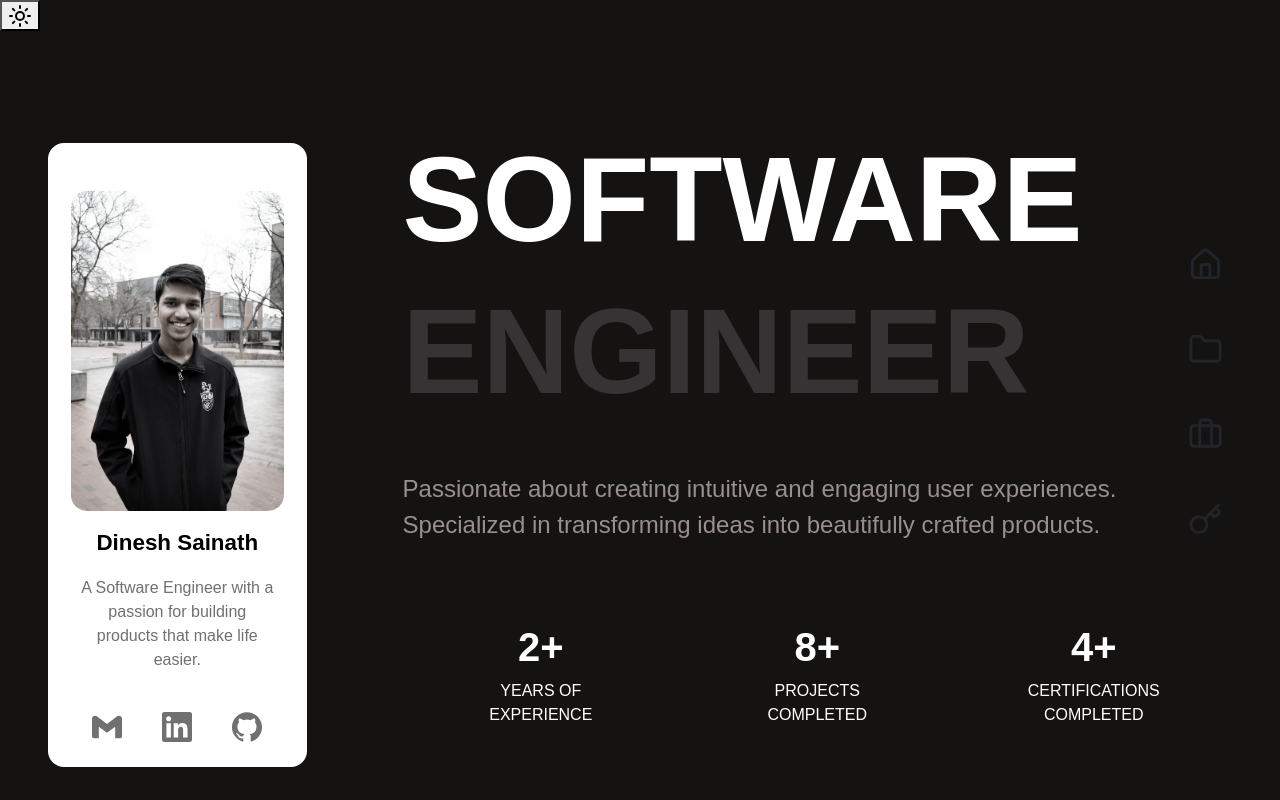
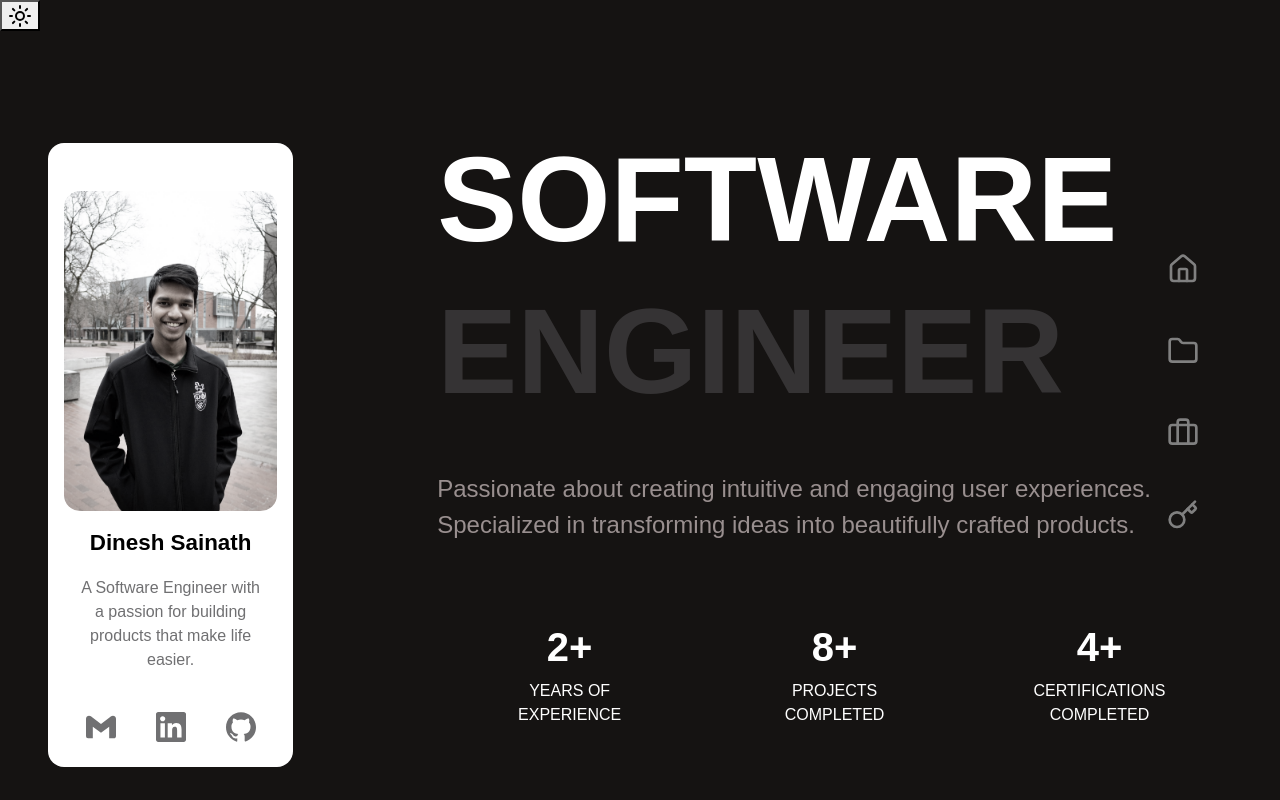
Before and after one commit to DineshSainath/ds-portfolio, a React (Create React App) app: page / in a window 1280 px wide. Shown: the top 800 px of the page. Built offline with nearby package versions, Linux system fonts and the light colour scheme; the HTML template or start-up script is replaced by a standard one; a web font is replaced by a local one.

Commit message:
right - navbar

```diff
--- a/src/components/Left.css
+++ b/src/components/Left.css
@@ -13,7 +13,7 @@
   flex-direction: column;
   align-items: center;
   max-height: 39rem;
-  max-width: 25rem;
+  max-width: 22rem;
   margin-top: 5rem;
 }
 
--- a/src/components/Middle.css
+++ b/src/components/Middle.css
@@ -7,6 +7,7 @@
   padding: 3rem;
   display: flex;
   flex-direction: column;
+  margin-left: 3rem;
 }
 
 .heading-1,
@@ -42,7 +43,7 @@
 
 /* RECENT PROJECTS */
 .section-heading-1 {
-  margin-top: 1rem;
+  margin-top: 1.2rem;
   font-size: 5.5rem;
   font-weight: bold;
   /*Animation*/
@@ -115,7 +116,6 @@
 }
 
 /* SKILLS */
-
 .skill-cards {
   display: flex;
   max-width: 80em;
--- a/src/components/Right.css
+++ b/src/components/Right.css
@@ -0,0 +1,22 @@
+.right-navbar {
+  position: fixed;
+  right: 0;
+  top: 50%;
+  transform: translateY(-50%);
+  margin-right: 3rem;
+  /* background-color: #f8f9fa; */
+  border-radius: 0.8rem;
+}
+
+.nav-background {
+  border-radius: 0.5rem; /* rounded-4 (Bootstrap: 0.5rem or 8px) */
+  padding: 1rem;
+}
+
+.navButton {
+  padding: 1rem; /* p-3 (Bootstrap spacing: 1rem or 16px) */
+  display: flex; /* d-flex */
+  justify-content: center; /* justify-content-center */
+  align-items: center; /* align-items-center */
+  color: gray;
+}
--- a/src/components/Right.jsx
+++ b/src/components/Right.jsx
@@ -1,5 +1,6 @@
 import React from "react";
 import { Home, Folder, Briefcase, Key } from "lucide-react";
+import "./Right.css";
 
 const Right = () => {
   const navItems = [
@@ -10,8 +11,8 @@ const Right = () => {
   ];
 
   return (
-    <div className="right-navbar position-fixed end-0 top-50 translate-middle-y p-4">
-      <div className="nav-background rounded-4 p-3">
+    <div className="right-navbar">
+      <div className="nav-background">
         <nav>
           <ul className="list-unstyled mb-0">
             {navItems.map((item) => (
@@ -31,9 +32,9 @@ const Right = () => {
                       });
                     }
                   }}
-                  className="navButton btn p-3 d-flex justify-content-center align-items-center"
+                  className="navButton btn"
                 >
-                  <item.icon className="nav-icon" size={35} />
+                  <item.icon className="nav-icon" size={32} />
                 </button>
               </li>
             ))}
```
